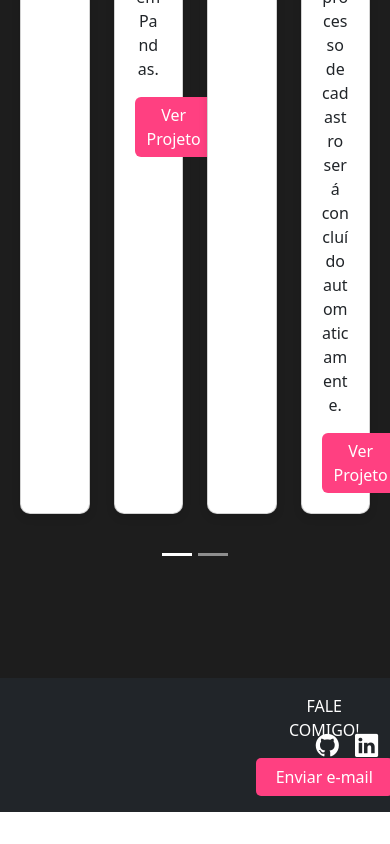
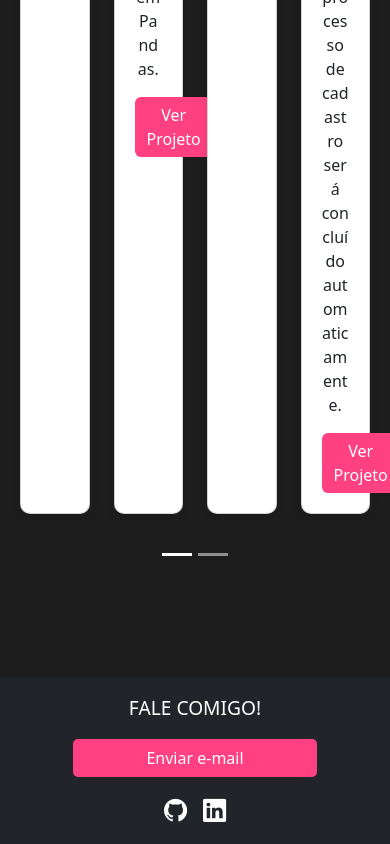
Before and after one commit to maraysamacedo/portfolio, a Vue app: page / in a window 390 px wide. Shown: the part 5277-6121 px from the top of the page. Before the commit the page ends 6089 px from the top, so only its background shows below. Built offline with nearby package versions, Linux system fonts and the light colour scheme.

Commit message:
Adicionando a responsividade parte 2

```diff
--- a/src/components/footer/Footer.vue
+++ b/src/components/footer/Footer.vue
@@ -1,15 +1,17 @@
 <template>
   <footer class="bg-dark text-white py-3 mt-5">
-    <section id="contact" class="container d-flex justify-content-between align-items-center">
+    <section id="contact" class="container d-flex flex-column flex-md-row justify-content-between align-items-center">
 
-      <div class="text-center d-flex flex-column align-items-center w-75">
-        <p class="mb-3" style="margin-left: 350px">FALE COMIGO!</p>
-        <div class="d-grid col-6" style="margin-left: 350px">
+      <!-- Bloco de contato -->
+      <div class="text-center d-flex flex-column align-items-center w-100 w-md-75 mb-3 mb-md-0">
+        <p class="mb-3">FALE COMIGO!</p>
+        <div class="d-grid col-8 col-md-6 mx-auto">
           <button type="button" class="btn btn-pink" @click="sendEmail">Enviar e-mail</button>
         </div>
       </div>
 
-      <div class="social-icons d-flex gap-3 justify-content-end w-25">
+      <!-- Ícones sociais -->
+      <div class="social-icons d-flex gap-3 justify-content-center justify-content-md-end w-100 w-md-25">
         <a href="https://github.com/maraysamacedo" target="_blank" class="bi bi-github text-white fs-3"></a>
         <a href="https://www.linkedin.com/in/maraysamacedo/" target="_blank" class="bi bi-linkedin text-white fs-3"></a>
       </div>
@@ -28,7 +30,30 @@
 .btn-pink:hover {
   background-color: #e60073;
 }
+
+@media (max-width: 768px) {
+  /* Ajuste para telas menores */
+  .text-center p {
+    font-size: 1.5rem; /* Tamanho de texto ajustado em telas menores */
+  }
+
+  .social-icons {
+    justify-content: center; /* Garante que os ícones fiquem centralizados em telas pequenas */
+  }
+}
+
+@media (max-width: 576px) {
+  /* Ajuste para telas ainda menores */
+  .text-center p {
+    font-size: 1.2rem; /* Ajuste de tamanho da fonte para telas muito pequenas */
+  }
+
+  .social-icons a {
+    font-size: 2rem; /* Ícones sociais menores em telas muito pequenas */
+  }
+}
 </style>
+
 <script>
 export default {
   methods: {
```
